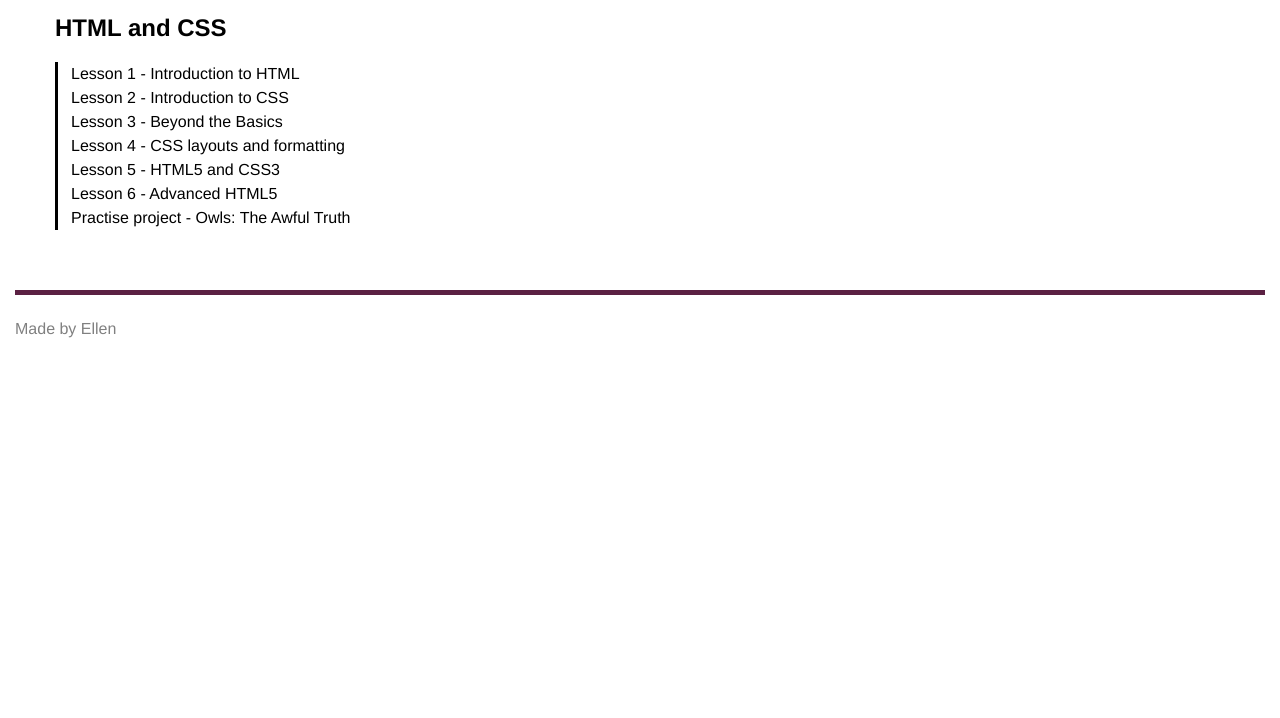
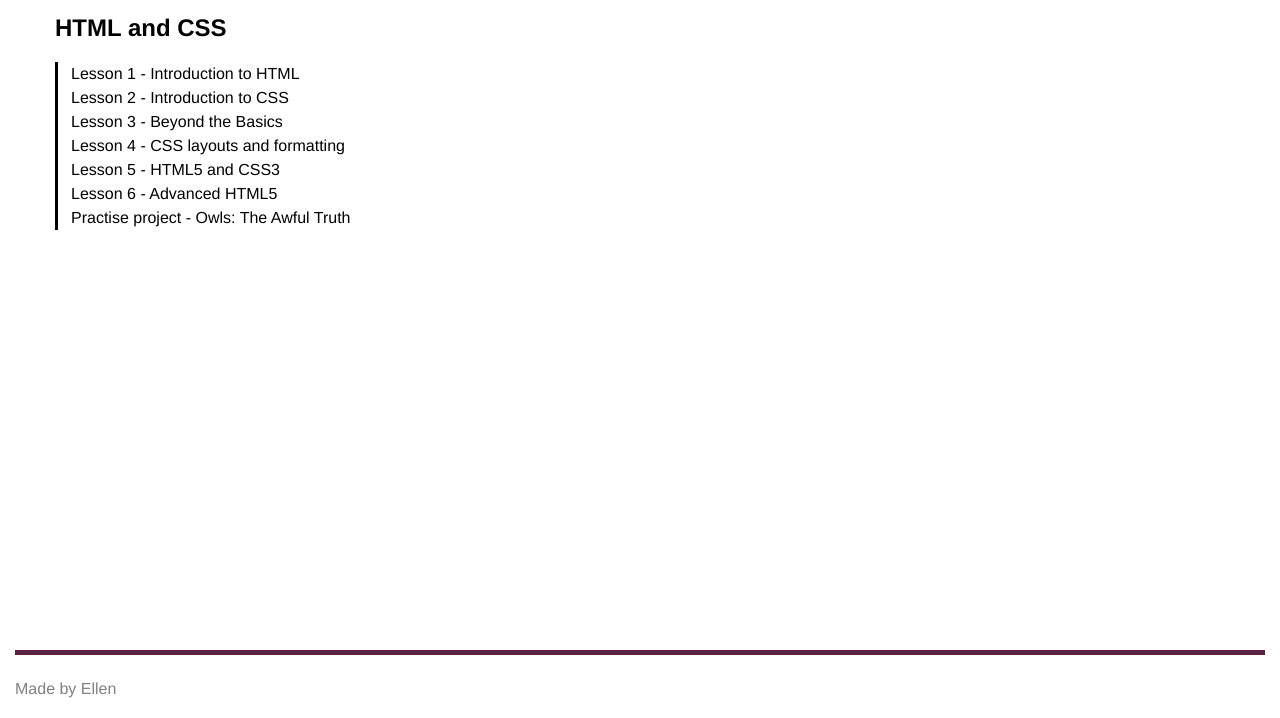
Before and after one commit to radread/Codebar, a plain HTML site: page main-index.html in a window 1280 px wide. Shown: the part 82-800 px from the top of the page. Drawn offline with Linux system fonts and the light colour scheme.

Commit message:
Fixed footer to bottom of page
Put all content in a container and set positioning to relative, made
footer absolute and set bottom: 0

```diff
--- a/index-style.css
+++ b/index-style.css
@@ -39,8 +39,17 @@ h1 {
 }
 
 footer {
-	margin-top: 60px;
+	margin: 60px 0 5px;
 	border-top: 5px solid #5b2143;
 	padding-top: 25px;
 	color: 808080;
+	position: absolute;
+	bottom: 0;
+	width: 100%;
 }
+
+.container {
+	position: relative;
+	height: 100%;
+	min-height: 400px;
+}
--- a/main-index.html
+++ b/main-index.html
@@ -5,6 +5,7 @@
 		</title>
 		<link rel="stylesheet" type="text/css" href="index-style.css">
 		<body>
+			<div class="container">
 				<header>
 					<h1>My work at Codebar</h1>
 				</header>
@@ -22,6 +23,7 @@
 				<footer>
 					Made by Ellen
 				</footer>
+			</div>
 		</body>
 	</head>
 </html>
```
Lines whose indentation alone changed are shown as unchanged.
